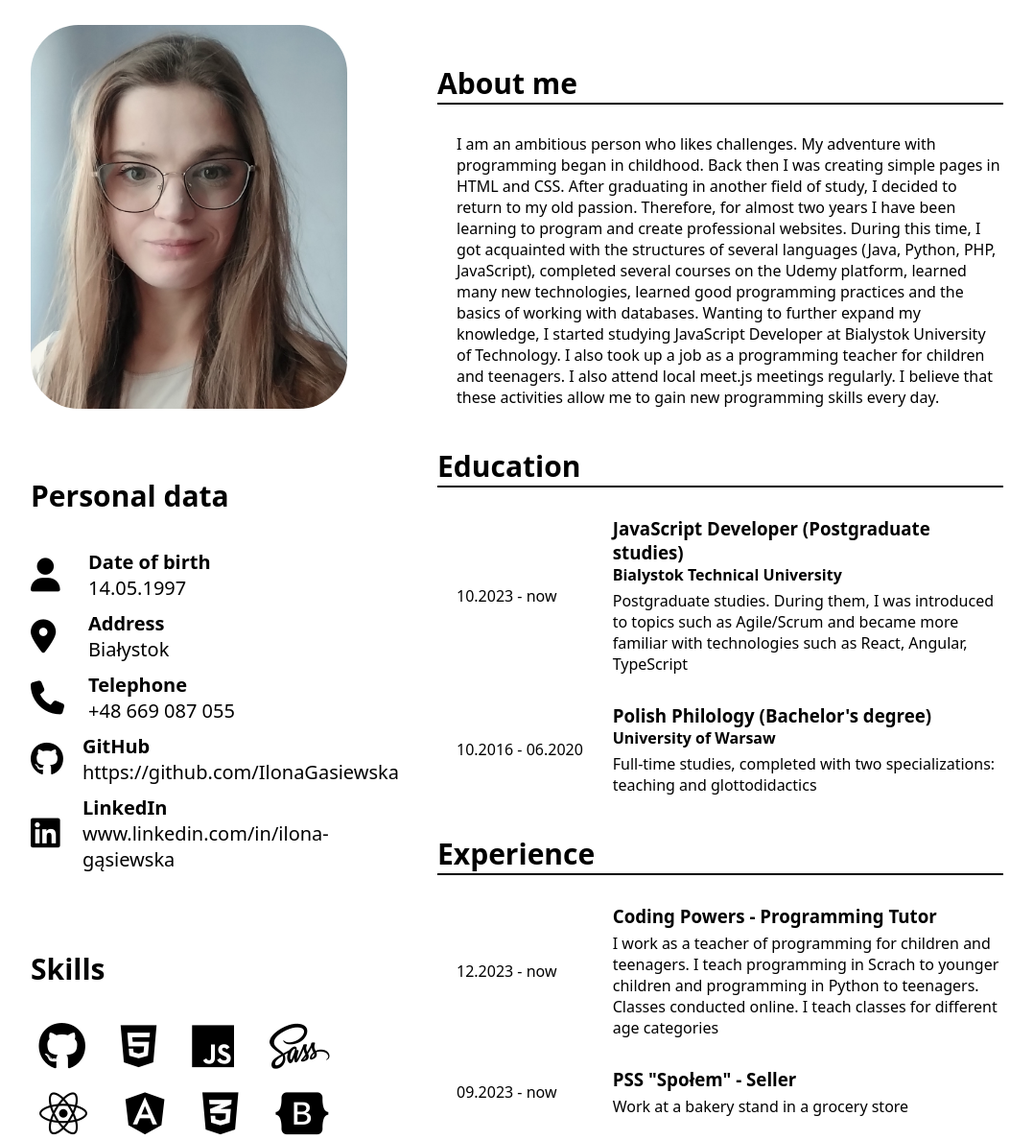
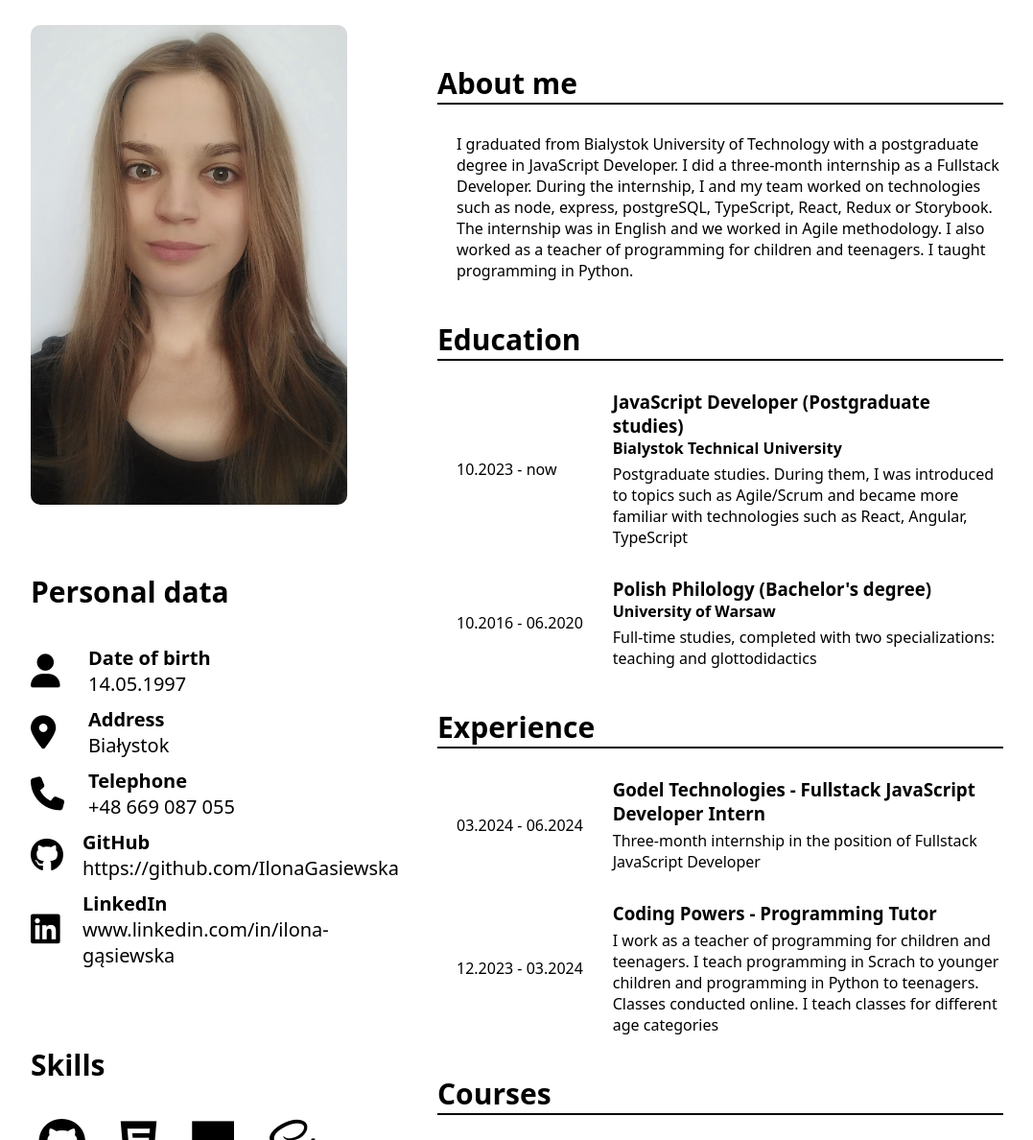
Before and after one commit to IlonaGasiewska/my-cv--en-, a plain HTML site: page index.html in a window 1280 px wide. Shown: the part 340-1528 px from the top of the page at 96% size, without its empty margins (101-1178 px from the left). Drawn offline with Linux system fonts and the light colour scheme; a web font is replaced by a local one.

Commit message:
cv update

```diff
--- a/index.html
+++ b/index.html
@@ -10,7 +10,7 @@
 <body>
     <h1 class="name">ILONA GĄSIEWSKA</h1>
     <div class="left-side">
-        <img class="my-photo" src="./images/IlonaG.png" alt="">
+        <img class="my-photo" src="./images/my-photo.jpg" alt="">
         <div>
             <h2>Personal data</h2>
             <div class="data-holder">
@@ -84,7 +84,7 @@
             <h2>About me</h2>
             <div class="right-side-holder">
                 <p>
-                    I am an ambitious person who likes challenges. My adventure with programming began in childhood. Back then I was creating simple pages in HTML and CSS. After graduating in another field of study, I decided to return to my old passion. Therefore, for almost two years I have been learning to program and create professional websites. During this time, I got acquainted with the structures of several languages (Java, Python, PHP, JavaScript), completed several courses on the Udemy platform, learned many new technologies, learned good programming practices and the basics of working with databases. Wanting to further expand my knowledge, I started studying JavaScript Developer at Bialystok University of Technology. I also took up a job as a programming teacher for children and teenagers. I also attend local meet.js meetings regularly. I believe that these activities allow me to gain new programming skills every day.
+                    I graduated from Bialystok University of Technology with a postgraduate degree in JavaScript Developer. I did a three-month internship as a Fullstack Developer. During the internship, I and my team worked on technologies such as node, express, postgreSQL, TypeScript, React, Redux or Storybook. The internship was in English and we worked in Agile methodology. I also worked as a teacher of programming for children and teenagers. I taught programming in Python.
                 </p>
             </div>
         </div>
@@ -110,13 +110,20 @@
         <div>
             <h2>Experience</h2>
             <div class="right-side-holder">
-                <p class="date">12.2023 - now</p>
+                <p class="date">03.2024 - 06.2024</p>
+                <div class="information">
+                    <h3>Godel Technologies - Fullstack JavaScript Developer Intern</h3>
+                    <p class="description">Three-month internship in the position of Fullstack JavaScript Developer</p>
+                </div>
+            </div>
+            <div class="right-side-holder">
+                <p class="date">12.2023 - 03.2024</p>
                 <div class="information">
                     <h3>Coding Powers - Programming Tutor</h3>
                     <p class="description">I work as a teacher of programming for children and teenagers. I teach programming in Scrach to younger children and programming in Python to teenagers. Classes conducted online. I teach classes for different age categories</p>
                 </div>
             </div>
-            <div class="right-side-holder">
+            <!-- <div class="right-side-holder">
                 <p class="date">09.2023 - now</p>
                 <div class="information">
                     <h3>PSS "Społem" - Seller</h3>
@@ -136,7 +143,7 @@
                     <h3>H&M - Sale Advisor</h3>
                     <p class="description">Sales advisor at the popular chain store H&M</p>
                 </div>
-            </div>
+            </div> -->
         </div>
         <div>
             <h2>Courses</h2>
--- a/styles.css
+++ b/styles.css
@@ -37,9 +37,9 @@ body {
 
 .my-photo {
     width: 330px;
-    height: 400px;
+    height: 500px;
     object-fit: cover;
-    border-radius: 50px;
+    border-radius: 10px;
     margin: 60px 0px 0px 0px;
 }
 
```
Also changed, not shown: images/my-photo.jpg (added).
